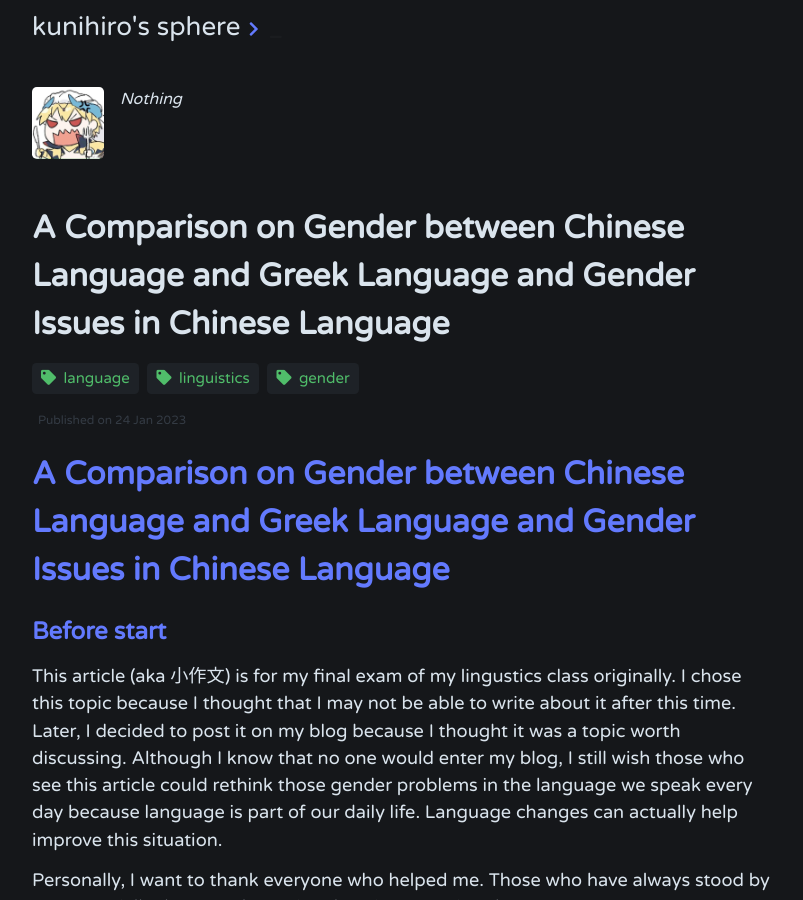
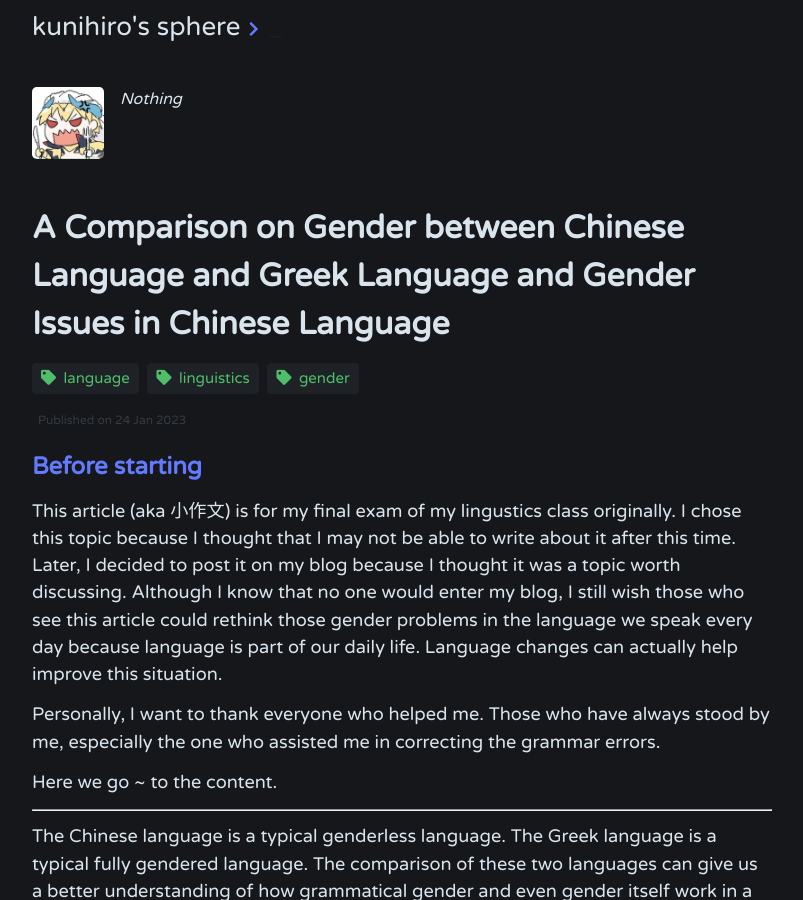
Before and after one commit to Linoleum2609/Linoleum2609.github.io, a Jekyll site: the page built from _posts/2023-01-24-A-Comparison-on-Gender-between-Chinese-and-Greek-and-Gender-Issues-in-Chinese.md, in a window 1280 px wide and 900 px high. Shown: the whole window, without its empty margins (238-1041 px from the left). Built offline with Jekyll 4.4.1, drawn with Linux system fonts in a browser that asks for light colours; comment, search, counter and statistics services are not loaded.

Commit message:
Update 2023-01-24-A-Comparison-on-Gender-between-Chinese-and-Greek-and-Gender-Issues-in-Chinese.md

```diff
--- a/_posts/2023-01-24-A-Comparison-on-Gender-between-Chinese-and-Greek-and-Gender-Issues-in-Chinese.md
+++ b/_posts/2023-01-24-A-Comparison-on-Gender-between-Chinese-and-Greek-and-Gender-Issues-in-Chinese.md
@@ -5,9 +5,7 @@ date:   2023-01-24
 tags: language linguistics gender
 ---
 
-# A Comparison on Gender between Chinese Language and Greek Language and Gender Issues in Chinese Language
-
-## Before start
+## Before starting
 
 This article (aka 小作文) is for my final exam of my lingustics class originally. I chose this topic because I thought that I may not be able to write about it after this time. Later, I decided to post it on my blog because I thought it was a topic worth discussing. Although I know that no one would enter my blog, I still wish those who see this article could rethink those gender problems in the language we speak every day because language is part of our daily life. Language changes can actually help improve this situation.
 
```
